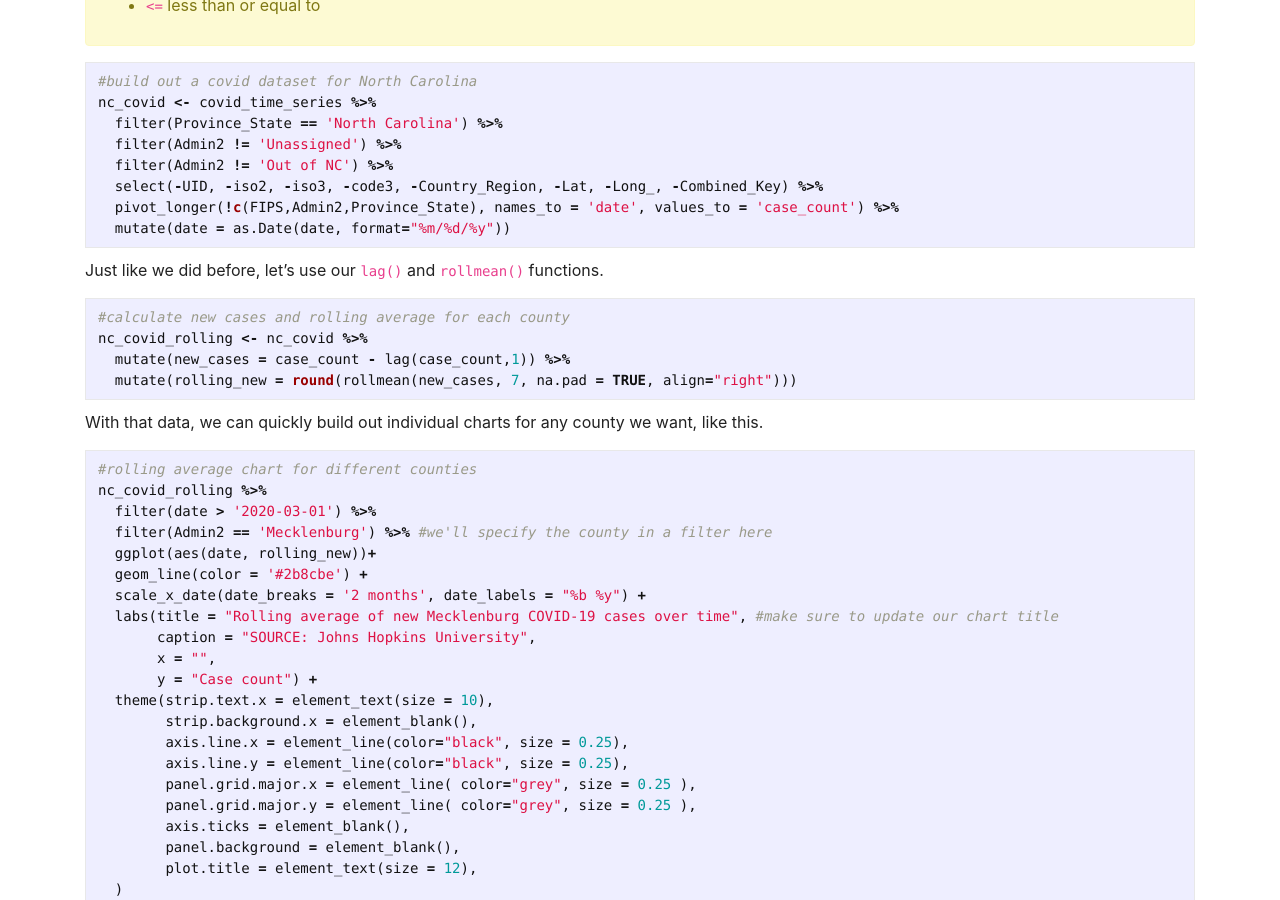
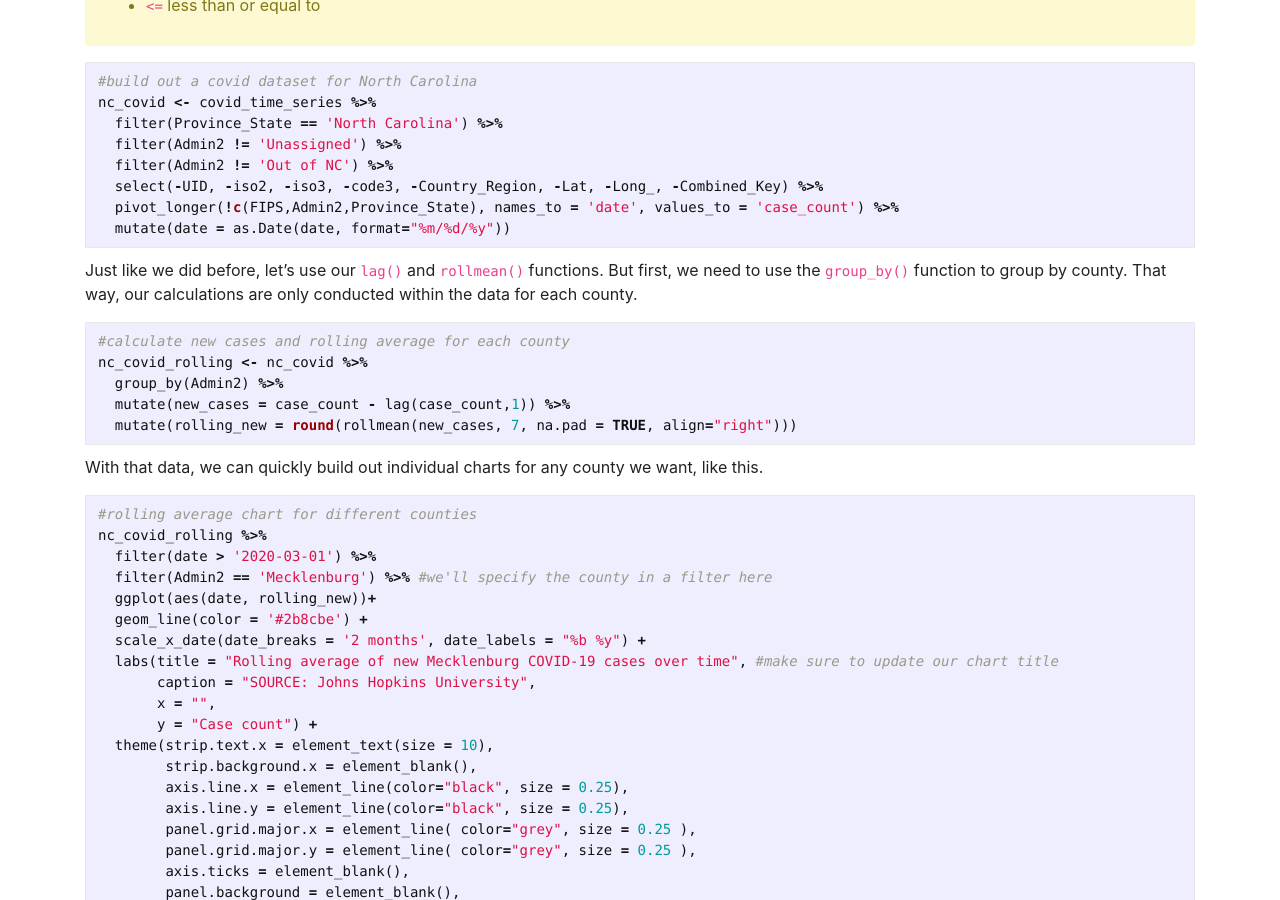
Before and after one commit to mtdukes/data-journalism-lab, a Jekyll site: the page built from _pages/02-data-viz.md, in a window 1280 px wide and 900 px high, scrolled down 9338 px. Built offline with Jekyll 4.4.1, drawn with Linux system fonts in a browser that asks for light colours; some web fonts are replaced.

Commit message:
fixing tech issue

````diff
--- a/_pages/02-data-viz.md
+++ b/_pages/02-data-viz.md
@@ -336,11 +336,12 @@ nc_covid <- covid_time_series %>%
   mutate(date = as.Date(date, format="%m/%d/%y"))
 ```
 
-Just like we did before, let's use our `lag()` and `rollmean()` functions.
+Just like we did before, let's use our `lag()` and `rollmean()` functions. But first, we need to use the `group_by()` function to group by county. That way, our calculations are only conducted within the data for each county.
 
 ```R
 #calculate new cases and rolling average for each county
 nc_covid_rolling <- nc_covid %>%
+  group_by(Admin2) %>%
   mutate(new_cases = case_count - lag(case_count,1)) %>%
   mutate(rolling_new = round(rollmean(new_cases, 7, na.pad = TRUE, align="right")))
 ```
````
